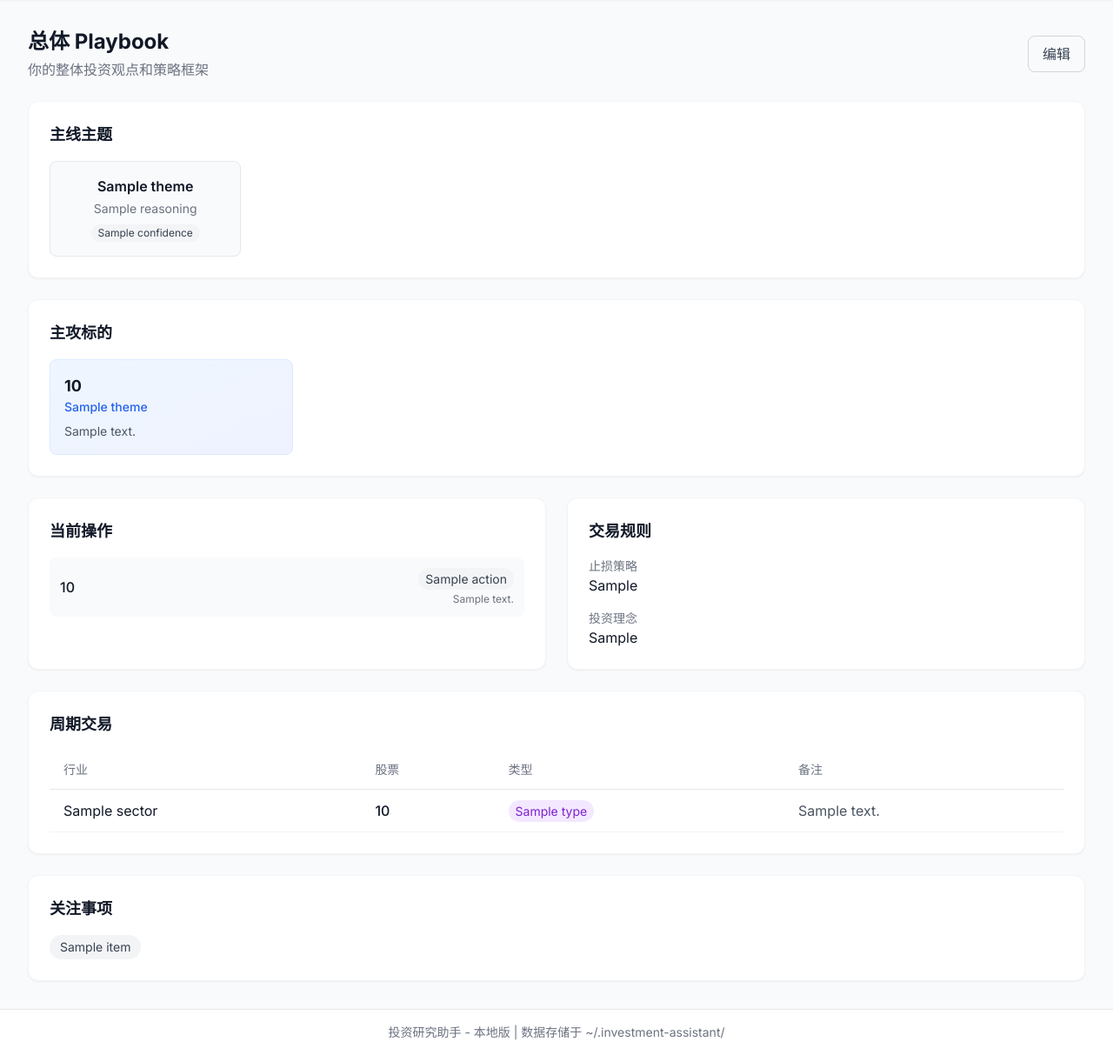
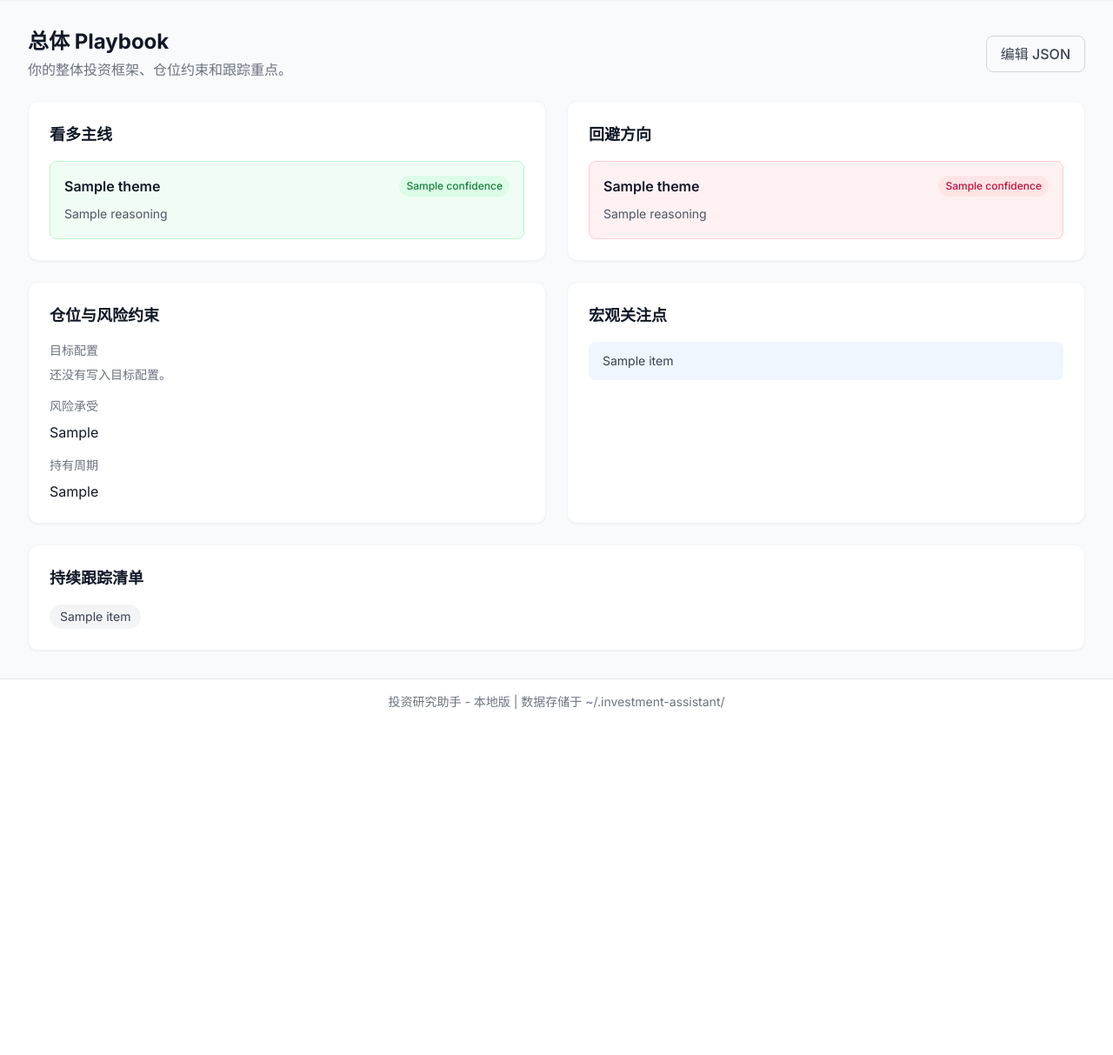
Before and after one commit to kurama78/investment-assistant, a Flask app: template web/templates/portfolio.html in a window 1280 px wide. Shown: the part 65-1278 px from the top of the page at 87% size. After the commit the page ends 881 px from the top, so only its background shows below. Run offline with Flask 3, Linux system fonts and the light colour scheme; the template is opened without the code that fills it: most values are stand-ins (such as "Sample title", 1, 10 or a date in 2020); some libraries are stand-ins or nearby versions.

Commit message:
Fix portfolio page for current playbook schema

```diff
--- a/web/templates/portfolio.html
+++ b/web/templates/portfolio.html
@@ -4,162 +4,165 @@
 
 {% block content %}
 <div x-data="portfolioEditor()" class="space-y-6">
-    <!-- 页面标题 -->
     <div class="flex items-center justify-between">
         <div>
             <h1 class="text-2xl font-bold text-gray-900">总体 Playbook</h1>
-            <p class="text-gray-500 mt-1">你的整体投资观点和策略框架</p>
+            <p class="mt-1 text-gray-500">你的整体投资框架、仓位约束和跟踪重点。</p>
         </div>
         <div class="flex space-x-3">
-            <button @click="editing = !editing"
-                class="px-4 py-2 rounded-lg border border-gray-300 text-gray-700 hover:bg-gray-50 font-medium">
-                <span x-text="editing ? '取消' : '编辑'"></span>
+            <button
+                @click="editing = !editing"
+                class="rounded-lg border border-gray-300 px-4 py-2 font-medium text-gray-700 hover:bg-gray-50"
+            >
+                <span x-text="editing ? '取消' : '编辑 JSON'"></span>
             </button>
-            <button x-show="editing" @click="save()"
-                class="px-4 py-2 rounded-lg bg-blue-600 text-white hover:bg-blue-700 font-medium">
+            <button
+                x-show="editing"
+                @click="save()"
+                class="rounded-lg bg-blue-600 px-4 py-2 font-medium text-white hover:bg-blue-700"
+            >
                 保存
             </button>
         </div>
     </div>
 
-    <!-- 查看模式 -->
+    {% set market_views = playbook.market_views if playbook and playbook.market_views is defined else {} %}
+    {% set bullish_themes = market_views.bullish_themes if market_views and market_views.bullish_themes is defined else [] %}
+    {% set bearish_themes = market_views.bearish_themes if market_views and market_views.bearish_themes is defined else [] %}
+    {% set macro_views = market_views.macro_views if market_views and market_views.macro_views is defined else [] %}
+    {% set strategy = playbook.portfolio_strategy if playbook and playbook.portfolio_strategy is defined else {} %}
+    {% set allocation = strategy.target_allocation if strategy and strategy.target_allocation is defined else {} %}
+    {% set watchlist = playbook.watchlist if playbook and playbook.watchlist is defined else [] %}
+
     <div x-show="!editing" class="space-y-6">
         {% if playbook %}
-        <!-- 主线主题 -->
-        <div class="bg-white rounded-xl shadow-sm border border-gray-100 p-6">
-            <h2 class="text-lg font-semibold text-gray-900 mb-4">主线主题</h2>
-            <div class="grid grid-cols-2 md:grid-cols-5 gap-4">
-                {% for theme in playbook.market_views.main_themes %}
-                <div class="p-4 rounded-lg text-center
-                    {% if theme.confidence == '高' %}bg-green-50 border border-green-200
-                    {% elif theme.confidence == '中' %}bg-yellow-50 border border-yellow-200
-                    {% else %}bg-gray-50 border border-gray-200{% endif %}">
-                    <p class="font-semibold text-gray-900">{{ theme.theme }}</p>
-                    <p class="text-sm text-gray-500 mt-1">{{ theme.reasoning }}</p>
-                    <span class="inline-block mt-2 px-2 py-0.5 text-xs rounded-full
-                        {% if theme.confidence == '高' %}bg-green-100 text-green-700
-                        {% elif theme.confidence == '中' %}bg-yellow-100 text-yellow-700
-                        {% else %}bg-gray-100 text-gray-700{% endif %}">
-                        {{ theme.confidence }}
-                    </span>
-                </div>
-                {% endfor %}
-            </div>
-        </div>
-
-        <!-- 主攻标的 -->
-        <div class="bg-white rounded-xl shadow-sm border border-gray-100 p-6">
-            <h2 class="text-lg font-semibold text-gray-900 mb-4">主攻标的</h2>
-            <div class="grid grid-cols-1 md:grid-cols-2 lg:grid-cols-4 gap-4">
-                {% for stock in playbook.market_views.focus_stocks %}
-                <div class="p-4 bg-gradient-to-br from-blue-50 to-indigo-50 rounded-lg border border-blue-100">
-                    <h3 class="font-bold text-lg text-gray-900">{{ stock.stock }}</h3>
-                    <p class="text-sm text-blue-600 font-medium">{{ stock.theme }}</p>
-                    <p class="text-sm text-gray-600 mt-2">{{ stock.notes }}</p>
-                </div>
-                {% endfor %}
-            </div>
-        </div>
-
-        <!-- 持仓策略 -->
-        <div class="grid grid-cols-1 lg:grid-cols-2 gap-6">
-            <!-- 当前操作 -->
-            <div class="bg-white rounded-xl shadow-sm border border-gray-100 p-6">
-                <h2 class="text-lg font-semibold text-gray-900 mb-4">当前操作</h2>
-                <div class="space-y-3">
-                    {% for pos in playbook.portfolio_strategy.active_positions %}
-                    <div class="flex items-center justify-between p-3 bg-gray-50 rounded-lg">
-                        <span class="font-medium text-gray-900">{{ pos.stock }}</span>
-                        <div class="text-right">
-                            <span class="px-2 py-1 text-sm rounded-full
-                                {% if '买入' in pos.action %}bg-green-100 text-green-700
-                                {% elif '卖出' in pos.action %}bg-red-100 text-red-700
-                                {% else %}bg-gray-100 text-gray-700{% endif %}">
-                                {{ pos.action }}
-                            </span>
-                            <p class="text-xs text-gray-500 mt-1">{{ pos.notes }}</p>
+        <div class="grid grid-cols-1 gap-6 lg:grid-cols-2">
+            <section class="rounded-xl border border-gray-100 bg-white p-6 shadow-sm">
+                <h2 class="mb-4 text-lg font-semibold text-gray-900">看多主线</h2>
+                {% if bullish_themes %}
+                <div class="space-y-4">
+                    {% for theme in bullish_themes %}
+                    <div class="rounded-lg border border-green-200 bg-green-50 p-4">
+                        <div class="flex items-center justify-between gap-4">
+                            <h3 class="font-semibold text-gray-900">{{ theme.theme if theme.theme is defined else theme }}</h3>
+                            {% if theme.confidence is defined %}
+                            <span class="rounded-full bg-green-100 px-2 py-1 text-xs font-medium text-green-700">{{ theme.confidence }}</span>
+                            {% endif %}
                         </div>
+                        {% if theme.reasoning is defined %}
+                        <p class="mt-2 text-sm leading-6 text-gray-600">{{ theme.reasoning }}</p>
+                        {% endif %}
                     </div>
                     {% endfor %}
                 </div>
-            </div>
+                {% else %}
+                <p class="text-sm text-gray-500">还没有写入看多主线。</p>
+                {% endif %}
+            </section>
 
-            <!-- 交易规则 -->
-            <div class="bg-white rounded-xl shadow-sm border border-gray-100 p-6">
-                <h2 class="text-lg font-semibold text-gray-900 mb-4">交易规则</h2>
+            <section class="rounded-xl border border-gray-100 bg-white p-6 shadow-sm">
+                <h2 class="mb-4 text-lg font-semibold text-gray-900">回避方向</h2>
+                {% if bearish_themes %}
+                <div class="space-y-4">
+                    {% for theme in bearish_themes %}
+                    <div class="rounded-lg border border-rose-200 bg-rose-50 p-4">
+                        <div class="flex items-center justify-between gap-4">
+                            <h3 class="font-semibold text-gray-900">{{ theme.theme if theme.theme is defined else theme }}</h3>
+                            {% if theme.confidence is defined %}
+                            <span class="rounded-full bg-rose-100 px-2 py-1 text-xs font-medium text-rose-700">{{ theme.confidence }}</span>
+                            {% endif %}
+                        </div>
+                        {% if theme.reasoning is defined %}
+                        <p class="mt-2 text-sm leading-6 text-gray-600">{{ theme.reasoning }}</p>
+                        {% endif %}
+                    </div>
+                    {% endfor %}
+                </div>
+                {% else %}
+                <p class="text-sm text-gray-500">还没有写入明确回避方向。</p>
+                {% endif %}
+            </section>
+        </div>
+
+        <div class="grid grid-cols-1 gap-6 lg:grid-cols-2">
+            <section class="rounded-xl border border-gray-100 bg-white p-6 shadow-sm">
+                <h2 class="mb-4 text-lg font-semibold text-gray-900">仓位与风险约束</h2>
                 <div class="space-y-4">
                     <div>
-                        <p class="text-sm font-medium text-gray-500">止损策略</p>
-                        <p class="text-gray-900">{{ playbook.portfolio_strategy.trading_rules.stop_loss_strategy }}</p>
+                        <p class="text-sm font-medium text-gray-500">目标配置</p>
+                        {% if allocation %}
+                        <div class="mt-2 space-y-2">
+                            {% for name, value in allocation.items() %}
+                            <div class="flex items-center justify-between rounded-lg bg-gray-50 px-4 py-3">
+                                <span class="text-gray-700">{{ name }}</span>
+                                <span class="font-medium text-gray-900">{{ value }}</span>
+                            </div>
+                            {% endfor %}
+                        </div>
+                        {% else %}
+                        <p class="mt-2 text-sm text-gray-500">还没有写入目标配置。</p>
+                        {% endif %}
                     </div>
                     <div>
-                        <p class="text-sm font-medium text-gray-500">投资理念</p>
-                        <p class="text-gray-900">{{ playbook.portfolio_strategy.trading_rules.position_philosophy }}</p>
+                        <p class="text-sm font-medium text-gray-500">风险承受</p>
+                        <p class="mt-2 text-gray-900">{{ strategy.risk_tolerance if strategy and strategy.risk_tolerance is defined else '未设置' }}</p>
+                    </div>
+                    <div>
+                        <p class="text-sm font-medium text-gray-500">持有周期</p>
+                        <p class="mt-2 text-gray-900">{{ strategy.holding_period if strategy and strategy.holding_period is defined else '未设置' }}</p>
                     </div>
                 </div>
-            </div>
+            </section>
+
+            <section class="rounded-xl border border-gray-100 bg-white p-6 shadow-sm">
+                <h2 class="mb-4 text-lg font-semibold text-gray-900">宏观关注点</h2>
+                {% if macro_views %}
+                <div class="space-y-3">
+                    {% for item in macro_views %}
+                    <div class="rounded-lg bg-blue-50 px-4 py-3 text-sm text-gray-700">{{ item }}</div>
+                    {% endfor %}
+                </div>
+                {% else %}
+                <p class="text-sm text-gray-500">还没有写入宏观关注点。</p>
+                {% endif %}
+            </section>
         </div>
 
-        <!-- 周期交易 -->
-        {% if playbook.portfolio_strategy.cyclical_trades %}
-        <div class="bg-white rounded-xl shadow-sm border border-gray-100 p-6">
-            <h2 class="text-lg font-semibold text-gray-900 mb-4">周期交易</h2>
-            <div class="overflow-x-auto">
-                <table class="w-full">
-                    <thead>
-                        <tr class="border-b border-gray-200">
-                            <th class="text-left py-3 px-4 text-sm font-medium text-gray-500">行业</th>
-                            <th class="text-left py-3 px-4 text-sm font-medium text-gray-500">股票</th>
-                            <th class="text-left py-3 px-4 text-sm font-medium text-gray-500">类型</th>
-                            <th class="text-left py-3 px-4 text-sm font-medium text-gray-500">备注</th>
-                        </tr>
-                    </thead>
-                    <tbody>
-                        {% for trade in playbook.portfolio_strategy.cyclical_trades %}
-                        <tr class="border-b border-gray-100">
-                            <td class="py-3 px-4 text-gray-900">{{ trade.sector }}</td>
-                            <td class="py-3 px-4 font-medium text-gray-900">{{ trade.stock }}</td>
-                            <td class="py-3 px-4"><span class="px-2 py-1 bg-purple-100 text-purple-700 text-sm rounded-full">{{ trade.type }}</span></td>
-                            <td class="py-3 px-4 text-gray-600">{{ trade.notes }}</td>
-                        </tr>
-                        {% endfor %}
-                    </tbody>
-                </table>
-            </div>
-        </div>
-        {% endif %}
-
-        <!-- 关注事项 -->
-        <div class="bg-white rounded-xl shadow-sm border border-gray-100 p-6">
-            <h2 class="text-lg font-semibold text-gray-900 mb-4">关注事项</h2>
+        <section class="rounded-xl border border-gray-100 bg-white p-6 shadow-sm">
+            <h2 class="mb-4 text-lg font-semibold text-gray-900">持续跟踪清单</h2>
+            {% if watchlist %}
             <div class="flex flex-wrap gap-2">
-                {% for item in playbook.watchlist %}
-                <span class="px-3 py-1 bg-gray-100 text-gray-700 rounded-full text-sm">{{ item }}</span>
+                {% for item in watchlist %}
+                <span class="rounded-full bg-gray-100 px-3 py-1 text-sm text-gray-700">{{ item }}</span>
                 {% endfor %}
             </div>
-        </div>
-
+            {% else %}
+            <p class="text-sm text-gray-500">还没有写入跟踪清单。</p>
+            {% endif %}
+        </section>
         {% else %}
-        <!-- 空状态 -->
-        <div class="bg-white rounded-xl shadow-sm border border-gray-100 p-12 text-center">
-            <div class="text-6xl mb-4">📋</div>
-            <h2 class="text-xl font-semibold text-gray-900 mb-2">尚未建立总体 Playbook</h2>
-            <p class="text-gray-500 mb-6">建立你的整体投资观点和策略框架</p>
-            <button @click="editing = true" class="px-6 py-3 bg-blue-600 text-white rounded-lg hover:bg-blue-700 font-medium">
-                开始建立
+        <div class="rounded-xl border border-gray-100 bg-white p-12 text-center shadow-sm">
+            <div class="mb-4 text-6xl">🧭</div>
+            <h2 class="mb-2 text-xl font-semibold text-gray-900">还没有建立总体 Playbook</h2>
+            <p class="mb-6 text-gray-500">先定义你的主线、仓位和风险约束，后续个股研究会更稳定。</p>
+            <button
+                @click="editing = true"
+                class="rounded-lg bg-blue-600 px-6 py-3 font-medium text-white hover:bg-blue-700"
+            >
+                开始编辑
             </button>
         </div>
         {% endif %}
     </div>
 
-    <!-- 编辑模式 -->
-    <div x-show="editing" class="bg-white rounded-xl shadow-sm border border-gray-100 p-6">
-        <h2 class="text-lg font-semibold text-gray-900 mb-4">编辑 Playbook</h2>
-        <p class="text-gray-500 mb-4">直接编辑 JSON 格式的 Playbook 数据</p>
-        <textarea x-model="jsonContent"
-            class="w-full h-96 p-4 font-mono text-sm border border-gray-300 rounded-lg focus:ring-2 focus:ring-blue-500 focus:border-blue-500"
-            placeholder="在此输入 JSON 格式的 Playbook..."></textarea>
-        <p x-show="error" class="text-red-500 mt-2" x-text="error"></p>
+    <div x-show="editing" class="rounded-xl border border-gray-100 bg-white p-6 shadow-sm">
+        <h2 class="mb-2 text-lg font-semibold text-gray-900">编辑 JSON</h2>
+        <p class="mb-4 text-sm text-gray-500">可以直接调整 Portfolio Playbook 的原始 JSON。</p>
+        <textarea
+            x-model="jsonContent"
+            class="h-96 w-full rounded-lg border border-gray-300 p-4 font-mono text-sm focus:border-blue-500 focus:ring-2 focus:ring-blue-500"
+        ></textarea>
+        <p x-show="error" class="mt-2 text-sm text-red-500" x-text="error"></p>
     </div>
 </div>
 {% endblock %}
@@ -169,7 +172,7 @@
 function portfolioEditor() {
     return {
         editing: false,
-        jsonContent: {{ playbook|tojson|safe if playbook else '{}' }},
+        jsonContent: '',
         error: '',
 
         init() {
@@ -184,13 +187,13 @@ function portfolioEditor() {
                     headers: { 'Content-Type': 'application/json' },
                     body: JSON.stringify(data)
                 });
-                if (response.ok) {
-                    window.location.reload();
-                } else {
+                if (!response.ok) {
                     this.error = '保存失败';
+                    return;
                 }
-            } catch (e) {
-                this.error = 'JSON 格式错误: ' + e.message;
+                window.location.reload();
+            } catch (error) {
+                this.error = 'JSON 格式错误: ' + error.message;
             }
         }
     }
```
